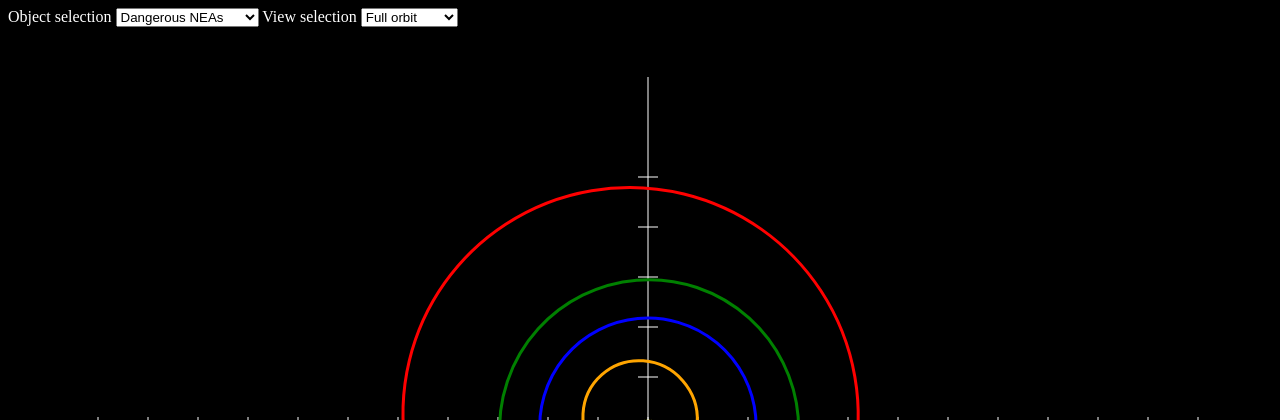
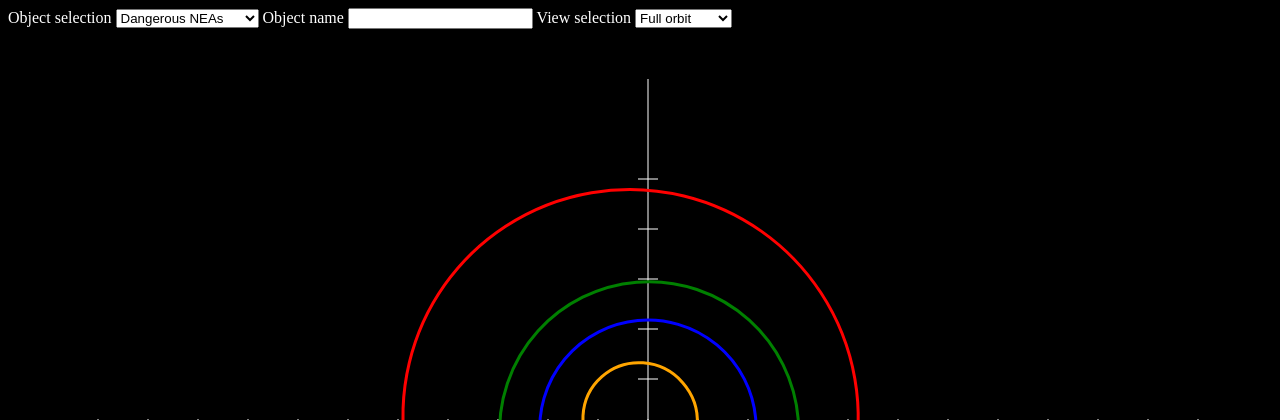
Before and after one commit to DarkStar1982/Orbidium, a Django app: page / in a window 1280 px wide. Shown: the top 420 px of the page. Run offline with Django 5.2, Linux system fonts and the light colour scheme; data that the repository does not hold is empty.

Commit message:
Added a (buggy) feature to select just one asteroid

```diff
--- a/pages/static/canvas.js
+++ b/pages/static/canvas.js
@@ -115,7 +115,11 @@ function render_page(reload)
 
     const selectElement = document.getElementById('asteroid_type');
     const asteroid_type = selectElement.value;
-
+    if (asteroid_type == 'one')
+    {
+        var mpc_id = document.getElementById("mpc_id_name").value;
+        console.log(mpc_id);
+    }
     //setup page - retina screen only!
     if (window.devicePixelRatio > 1) {
         var canvasWidth = canvas.width;
@@ -142,7 +146,12 @@ function render_page(reload)
             mbas = data["mba"]
             draw_all_asteroids();
         }
-        xhttp.open("GET", "get_data?subset="+asteroid_type, true);
+        if (asteroid_type == 'one')
+        {
+            xhttp.open("GET", "get_data?subset="+asteroid_type+"&mpc_id="+mpc_id, true);
+        }
+        else
+            xhttp.open("GET", "get_data?subset="+asteroid_type, true);
         xhttp.send();
     }
     else
@@ -150,6 +159,7 @@ function render_page(reload)
         draw_all_asteroids();
     }
     //Outer planets
+    document.getElementById("canvasMap").focus();
     drawOrbitEllipse(canvas, 4500.0/scale_factor, 273.867, 0.0489, "blue", false);
     drawOrbitEllipse(canvas, 2870.972/scale_factor, 96.998, 0.04717, "white", false);
     drawOrbitEllipse(canvas, 1433.53/scale_factor, 339.392, 0.0565, "green", false);
@@ -179,5 +189,11 @@ function init() {
             break;
         }
     });
+    const text_input = document.getElementById("mpc_id_name");
+    text_input.addEventListener("keyup", function(event) {
+    if (event.key === "Enter") {
+        render_page(1);
+    }
+});
     render_page(1);
 }
--- a/pages/templates/pages/asteroids.html
+++ b/pages/templates/pages/asteroids.html
@@ -30,7 +30,10 @@
             <option value="dto">Detached Objects</option>
             <option value="mba">Major Asteroids</option>
             <option value="all">All Asteroids</option>
+            <option value="one">Specific Body</option>
         </select>
+        <span style="color:white">Object name</span>
+        <input id="mpc_id_name" type="text"/>
         <span style="color:white">View selection</span>
         <select id="view_type" onchange="render_page(0)">
             <option value="1">Full orbit</option>
--- a/pages/views.py
+++ b/pages/views.py
@@ -289,6 +289,7 @@ def api(request):
     # load from DB
     asteroid_list = []
     subset = request.GET.get('subset', None)
+    mpc_id = request.GET.get('mpc_id', None)
     resultset = None
     if subset == 'mba':
         return JsonResponse({"pha":[],"mba":MAINBELT_ONES}, safe=False)
@@ -306,7 +307,8 @@ def api(request):
         resultset = MinorPlanetBody.objects.filter(radius_p__gte=5.45, radius_a__lte=30.0)
     if subset == 'all':
         resultset = MinorPlanetBody.objects.all()
-    # resultset = MinorPlanetBody.objects.filter(radius_a__gte=200.0)
+    if subset == 'one':
+        resultset = MinorPlanetBody.objects.filter(asteroid_name__contains=mpc_id)
 
     for x in resultset:
         obj_data = {}
```
